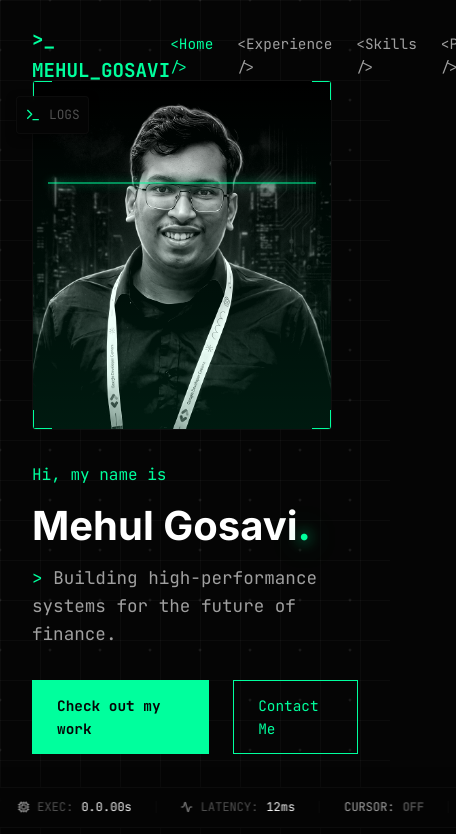
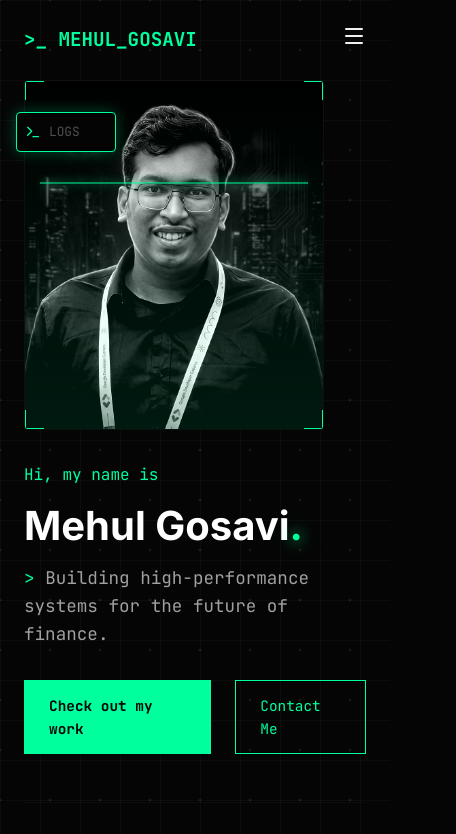
Before and after one commit to mehul2409/Mehul-portfolio, a React (Vite) app: page / in a window 390 px wide. Shown: the top 834 px of the page, 456 px wide, since content can reach past the window. Built offline with nearby package versions, Linux system fonts and the light colour scheme.

Commit message:
This is for mobile also now

```diff
--- a/src/components/Experience.jsx
+++ b/src/components/Experience.jsx
@@ -45,7 +45,7 @@ const Experience = () => {
                             flexDirection: 'row' // Default to row, mobile could stack via media query in CSS ideally, but inline for now
                         }}>
 
-                            {/* Date Column */}
+                            {/* Date Column - Desktop Only */}
                             <div style={{
                                 minWidth: '160px',
                                 textAlign: 'right',
@@ -54,18 +54,18 @@ const Experience = () => {
                                 flexDirection: 'column',
                                 alignItems: 'flex-end',
                                 gap: '0.5rem'
-                            }} className="mono">
+                            }} className="mono hidden-mobile">
                                 <span className="text-accent" style={{ fontWeight: 'bold' }}>{exp.period}</span>
                                 <span className="text-dim" style={{ fontSize: '0.85rem' }}>{exp.location}</span>
                             </div>
 
-                            {/* Timeline Graphic Column */}
+                            {/* Timeline Graphic Column - Desktop Only */}
                             <div style={{
                                 position: 'relative',
                                 display: 'flex',
                                 flexDirection: 'column',
                                 alignItems: 'center'
-                            }}>
+                            }} className="hidden-mobile">
                                 {/* Dot */}
                                 <div style={{
                                     width: '12px',
@@ -91,6 +91,14 @@ const Experience = () => {
                             {/* Content Card Column */}
                             <div className="card" style={{ flex: 1 }}>
                                 <header style={{ marginBottom: '1.5rem' }}>
+                                    {/* Mobile Date Header */}
+                                    <div className="mobile-only" style={{ marginBottom: '1rem', borderBottom: '1px solid var(--grid-color)', paddingBottom: '0.5rem' }}>
+                                        <div style={{ display: 'flex', justifyContent: 'space-between', alignItems: 'center', flexWrap: 'wrap', gap: '0.5rem' }}>
+                                            <span className="mono text-accent" style={{ fontSize: '0.9rem', fontWeight: 'bold' }}>{exp.period}</span>
+                                            <span className="mono text-dim" style={{ fontSize: '0.8rem' }}>{exp.location}</span>
+                                        </div>
+                                    </div>
+
                                     <h3 style={{ fontSize: '1.3rem', color: '#fff', marginBottom: '0.25rem' }}>
                                         {exp.role} <span className="text-accent">@ {exp.company}</span>
                                     </h3>
--- a/src/components/Navbar.jsx
+++ b/src/components/Navbar.jsx
@@ -1,9 +1,10 @@
 import React, { useState, useEffect } from 'react';
-import { Download } from 'lucide-react';
+import { Download, Menu, X } from 'lucide-react';
 
 const Navbar = () => {
     const [scrolled, setScrolled] = useState(false);
     const [activeSection, setActiveSection] = useState('hero');
+    const [mobileMenuOpen, setMobileMenuOpen] = useState(false);
 
     useEffect(() => {
         const handleScroll = () => {
@@ -38,7 +39,10 @@ const Navbar = () => {
         { name: '<Volunteer />', href: '#volunteer', id: 'volunteer' },
     ];
 
+    const toggleMobileMenu = () => setMobileMenuOpen(!mobileMenuOpen);
+
     return (
+        <>
             <nav style={{
                 position: 'fixed',
                 top: 0,
@@ -47,17 +51,18 @@ const Navbar = () => {
                 zIndex: 1000,
                 padding: '1.5rem 0',
                 transition: 'all 0.3s ease',
-            background: scrolled ? 'rgba(5, 5, 5, 0.85)' : 'transparent',
-            backdropFilter: scrolled ? 'blur(10px)' : 'none',
+                background: scrolled || mobileMenuOpen ? 'rgba(5, 5, 5, 0.95)' : 'transparent',
+                backdropFilter: scrolled || mobileMenuOpen ? 'blur(10px)' : 'none',
                 borderBottom: scrolled ? '1px solid var(--grid-color)' : 'none'
             }}>
                 <div className="container" style={{ display: 'flex', justifyContent: 'space-between', alignItems: 'center' }}>
-                <a href="#" className="mono text-accent" style={{ fontSize: '1.2rem', fontWeight: 'bold', textDecoration: 'none' }}>
+                    <a href="#" className="mono text-accent" style={{ fontSize: '1.2rem', fontWeight: 'bold', textDecoration: 'none', zIndex: 1001 }}>
                         {'>'}_ MEHUL_GOSAVI
                     </a>
 
-                <div style={{ display: 'flex', gap: '2rem', alignItems: 'center' }}>
-                    <div style={{ display: 'flex', gap: '1.5rem' }} className="hidden-mobile">
+                    {/* Desktop Menu */}
+                    <div style={{ display: 'flex', gap: '2rem', alignItems: 'center' }} className="hidden-mobile">
+                        <div style={{ display: 'flex', gap: '1.5rem' }}>
                             {navLinks.map((link) => (
                                 <a
                                     key={link.name}
@@ -74,8 +79,49 @@ const Navbar = () => {
                             RESUME.pdf <Download size={16} />
                         </a>
                     </div>
+
+                    {/* Mobile Hamburger */}
+                    <div className="mobile-only" style={{ zIndex: 1001 }}>
+                        <button onClick={toggleMobileMenu} style={{ background: 'none', border: 'none', color: 'var(--text-primary)', cursor: 'pointer' }}>
+                            {mobileMenuOpen ? <X size={24} /> : <Menu size={24} />}
+                        </button>
+                    </div>
                 </div>
             </nav>
+
+            {/* Mobile Menu Overlay */}
+            {mobileMenuOpen && (
+                <div style={{
+                    position: 'fixed',
+                    top: 0,
+                    left: 0,
+                    width: '100%',
+                    height: '100vh',
+                    background: 'var(--bg-primary)',
+                    zIndex: 999,
+                    display: 'flex',
+                    flexDirection: 'column',
+                    alignItems: 'center',
+                    justifyContent: 'center',
+                    gap: '2rem'
+                }}>
+                    {navLinks.map((link) => (
+                        <a
+                            key={link.name}
+                            href={link.href}
+                            onClick={() => setMobileMenuOpen(false)}
+                            className={`mono ${activeSection === link.id ? 'text-accent' : 'text-secondary'}`}
+                            style={{ fontSize: '1.5rem', textDecoration: 'none' }}
+                        >
+                            {link.name}
+                        </a>
+                    ))}
+                    <a href="/Mehul-Gosavi-Resume.pdf" target="_blank" className="btn btn-primary" style={{ marginTop: '1rem' }}>
+                        Download Resume <Download size={16} style={{ marginLeft: '5px' }} />
+                    </a>
+                </div>
+            )}
+        </>
     );
 };
 
--- a/src/components/ui/CommandPalette.jsx
+++ b/src/components/ui/CommandPalette.jsx
@@ -16,7 +16,7 @@ const CommandPalette = () => {
         { id: 'skills', label: 'Go to Skills', type: 'navigation', action: () => scrollTo('skills') },
         { id: 'contact', label: 'Go to Contact', type: 'navigation', action: () => scrollTo('contact') },
         { id: 'email', label: 'Copy Email', type: 'action', action: () => copyEmail() },
-        { id: 'resume', label: 'Download Resume', type: 'action', action: () => window.open('#', '_blank') }, // Placeholder
+        { id: 'resume', label: 'Download Resume', type: 'action', action: () => window.open('/Mehul-Gosavi-Resume.pdf', '_blank') }, // Placeholder
         { id: 'github', label: 'Open GitHub', type: 'link', action: () => window.open('https://github.com/mehul2409', '_blank') },
         { id: 'linkedin', label: 'Open LinkedIn', type: 'link', action: () => window.open('https://www.linkedin.com/in/mehul-gosavi/', '_blank') },
         // Conditionally show Theme Toggle
@@ -97,10 +97,27 @@ const CommandPalette = () => {
         }
     }, [isOpen]);
 
+    const itemRefs = useRef([]);
+
+    useEffect(() => {
+        if (isOpen && itemRefs.current[selectedIndex]) {
+            itemRefs.current[selectedIndex].scrollIntoView({
+                behavior: 'smooth',
+                block: 'nearest'
+            });
+        }
+    }, [selectedIndex, isOpen]);
+
+    // Reset loop
+    useEffect(() => {
+        itemRefs.current = itemRefs.current.slice(0, filteredCommands.length);
+    }, [filteredCommands]);
+
     if (!isOpen) return null;
 
     return (
         <div style={{
+            // ... (modal styles same as before)
             position: 'fixed',
             inset: 0,
             background: 'rgba(0,0,0,0.6)',
@@ -158,6 +175,7 @@ const CommandPalette = () => {
                     {filteredCommands.map((cmd, index) => (
                         <div
                             key={cmd.id}
+                            ref={el => itemRefs.current[index] = el}
                             onClick={() => {
                                 cmd.action();
                                 setIsOpen(false);
--- a/src/components/ui/LiveLogger.jsx
+++ b/src/components/ui/LiveLogger.jsx
@@ -52,52 +52,62 @@ const LiveLogger = () => {
         }
     };
 
-    if (isMinimized) {
+    // Style configuration based on state
+    const containerStyle = {
+        position: 'fixed',
+        top: '7rem',
+        left: '1rem',
+        background: 'rgba(5, 5, 5, 0.95)',
+        border: isMinimized ? '1px solid var(--accent-primary)' : '1px solid var(--grid-color)',
+        borderRadius: '4px',
+        zIndex: 90,
+        boxShadow: isMinimized
+            ? '0 0 15px rgba(0, 255, 157, 0.3)'
+            : '0 4px 20px rgba(0,0,0,0.5)',
+        backdropFilter: 'blur(4px)',
+        fontFamily: 'var(--font-mono)',
+        fontSize: '0.75rem',
+        width: isMinimized ? '100px' : '350px',
+        height: isMinimized ? '40px' : '200px',
+        transition: 'all 0.3s cubic-bezier(0.16, 1, 0.3, 1)', // Smooth ease-out
+        overflow: 'hidden',
+        cursor: isMinimized ? 'pointer' : 'default'
+    };
+
     return (
         <div
-                onClick={() => setIsMinimized(false)}
-                style={{
-                    position: 'fixed',
-                    top: '6rem', // Below Navbar
-                    left: '1rem',
-                    background: 'rgba(5, 5, 5, 0.9)',
-                    border: '1px solid var(--grid-color)',
-                    padding: '0.5rem',
-                    borderRadius: '4px',
-                    cursor: 'pointer',
-                    zIndex: 90,
+            style={containerStyle}
+            onClick={() => isMinimized && setIsMinimized(false)}
+        >
+            {/* Minimized Content */}
+            <div style={{
+                position: 'absolute',
+                top: 0,
+                left: 0,
+                width: '100%',
+                height: '100%',
                 display: 'flex',
                 alignItems: 'center',
                 gap: '0.5rem',
-                    boxShadow: '0 4px 10px rgba(0,0,0,0.5)',
-                    backdropFilter: 'blur(4px)'
-                }}
-            >
+                padding: '0.5rem',
+                opacity: isMinimized ? 1 : 0,
+                transition: 'opacity 0.2s ease',
+                pointerEvents: isMinimized ? 'auto' : 'none'
+            }}>
                 <Terminal size={16} className="text-accent" />
                 <span className="mono" style={{ fontSize: '0.8rem', color: 'var(--text-dim)' }}>LOGS</span>
             </div>
-        );
-    }
 
-    return (
+            {/* Expanded Content */}
             <div style={{
-            position: 'fixed',
-            top: '6rem', // Below Navbar
-            left: '1rem',
-            width: '350px',
-            height: '200px',
-            background: 'rgba(5, 5, 5, 0.95)',
-            border: '1px solid var(--grid-color)',
-            borderRadius: '4px',
-            zIndex: 90,
+                width: '100%',
+                height: '100%',
                 display: 'flex',
                 flexDirection: 'column',
-            boxShadow: '0 4px 20px rgba(0,0,0,0.5)',
-            backdropFilter: 'blur(4px)',
-            fontFamily: 'var(--font-mono)',
-            fontSize: '0.75rem'
+                opacity: isMinimized ? 0 : 1,
+                transition: 'opacity 0.2s ease 0.1s', // Delay fade-in slightly
+                pointerEvents: isMinimized ? 'none' : 'auto'
             }}>
-            {/* Header */}
                 <div style={{
                     padding: '0.5rem',
                     borderBottom: '1px solid var(--grid-color)',
@@ -111,13 +121,15 @@ const LiveLogger = () => {
                         <span style={{ color: 'var(--text-dim)', fontWeight: 'bold' }}>SYSTEM LOGS</span>
                     </div>
                     <div style={{ display: 'flex', gap: '0.5rem' }}>
-                    <button onClick={() => setIsMinimized(true)} style={{ background: 'none', border: 'none', cursor: 'pointer', color: 'var(--text-dim)' }}>
+                        <button
+                            onClick={(e) => { e.stopPropagation(); setIsMinimized(true); }}
+                            style={{ background: 'none', border: 'none', cursor: 'pointer', color: 'var(--text-dim)' }}
+                        >
                             <Minimize2 size={14} />
                         </button>
                     </div>
                 </div>
 
-            {/* Logs Content */}
                 <div style={{
                     flex: 1,
                     overflowY: 'auto',
@@ -136,6 +148,7 @@ const LiveLogger = () => {
                     <div ref={logsEndRef} />
                 </div>
             </div>
+        </div>
     );
 };
 
--- a/src/components/ui/SystemStatus.jsx
+++ b/src/components/ui/SystemStatus.jsx
@@ -46,7 +46,7 @@ const SystemStatus = ({ showCrosshair, toggleCrosshair, toggleHelp }) => {
             color: 'var(--text-dim)',
             backdropFilter: 'blur(4px)',
             boxShadow: '0 4px 20px rgba(0,0,0,0.5)'
-        }}>
+        }} className="hidden-mobile">
             {/* System Status */}
             <div style={{ display: 'flex', alignItems: 'center', gap: '0.5rem' }}>
                 <Wifi size={12} className="text-accent" />
--- a/src/index.css
+++ b/src/index.css
@@ -239,3 +239,39 @@ body {
   box-shadow: 0 0 10px var(--accent-primary);
   animation: scan-line 3s linear infinite;
 }
+
+/* Mobile Responsiveness */
+@media (max-width: 768px) {
+  .container {
+    padding: 0 1.5rem;
+  }
+
+  .section-title {
+    font-size: 1.25rem;
+  }
+
+  .hidden-mobile {
+    display: none !important;
+  }
+
+  /* Adjust grid layouts if needed */
+  .card {
+    padding: 1.25rem;
+  }
+
+  /* Hide cursor on touch devices */
+  body {
+    cursor: auto !important;
+  }
+}
+
+/* Utilities for responsive visibility */
+.mobile-only {
+  display: none;
+}
+
+@media (max-width: 768px) {
+  .mobile-only {
+    display: block;
+  }
+}
--- a/src/utils/DynamicFavicon.js
+++ b/src/utils/DynamicFavicon.js
@@ -27,7 +27,7 @@ export const initDynamicFavicon = () => {
             document.title = "[OFFLINE] Signal Lost";
         } else {
             link.href = originalFavicon;
-            document.title = "Mehul Gosavi | Quant Engineer"; // Original title reset
+            document.title = "Mehul Gosavi | Software Engineer"; // Original title reset
         }
     });
 };
```
Lines whose indentation alone changed are shown as unchanged.
